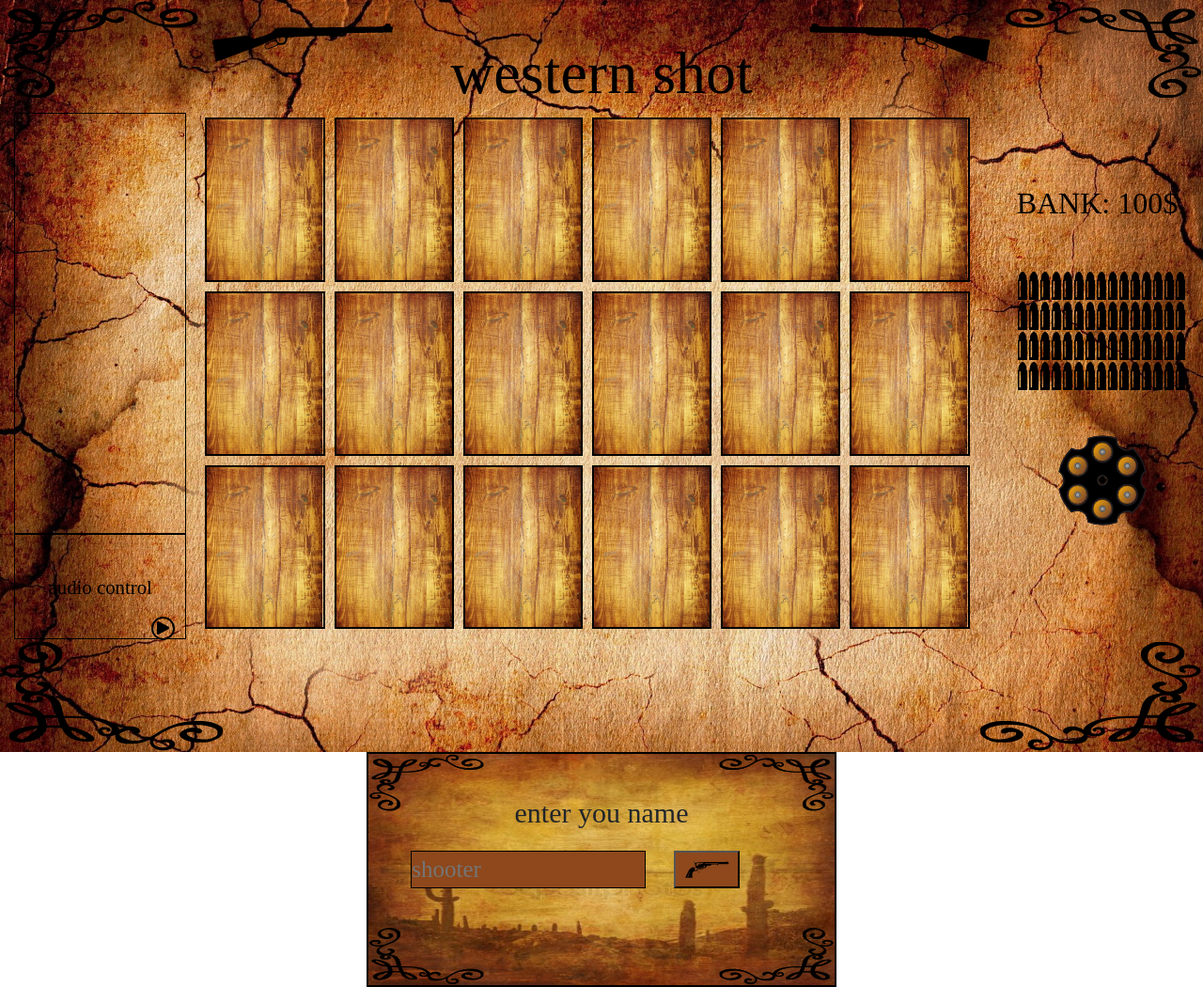
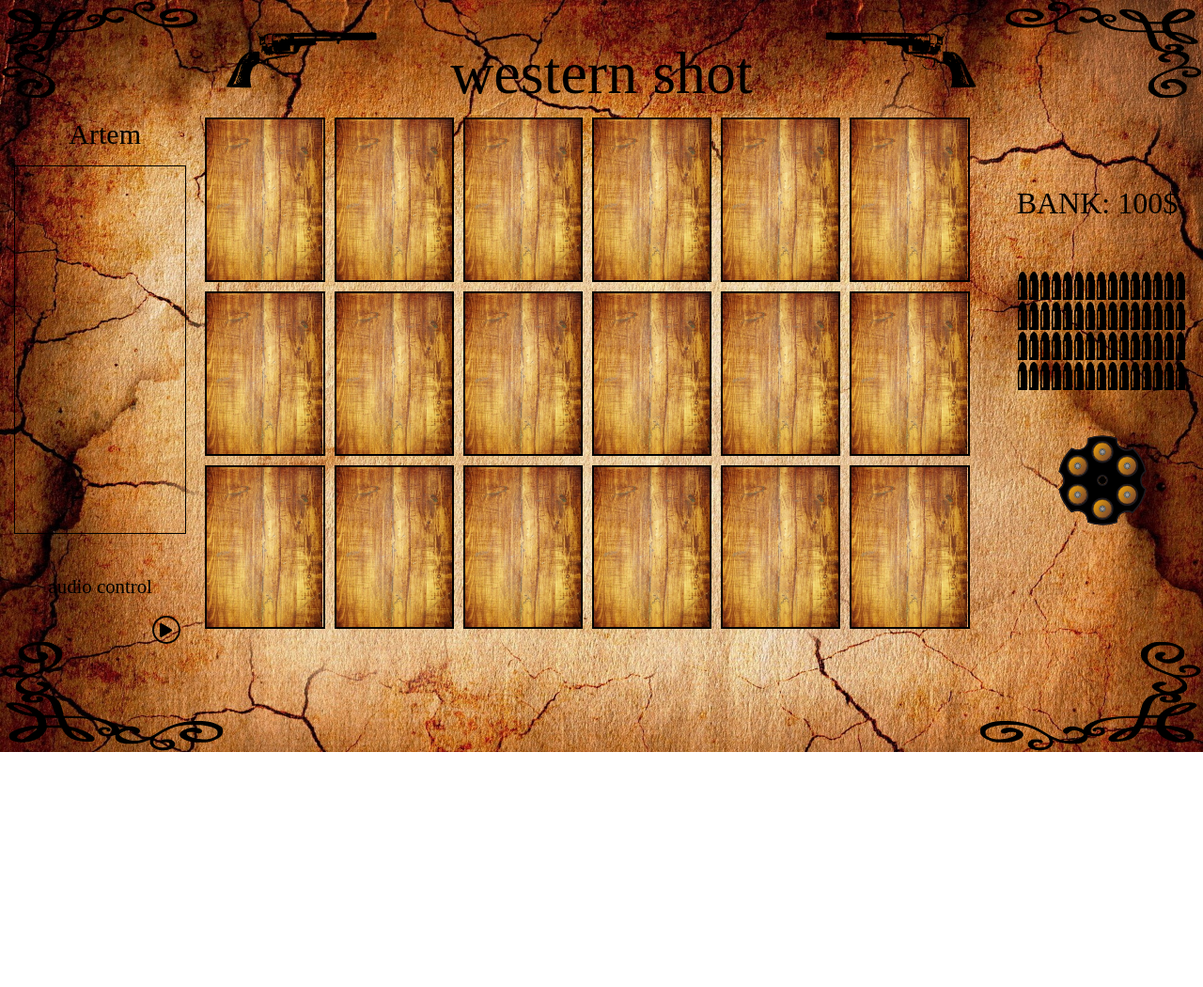
Before and after one commit to Cestrus/westernshot, a plain HTML site: page index.html in a window 1280 px wide. Shown: the whole page at 94% size. After the commit the page ends 800 px from the top, so only its background shows below. Drawn offline with nearby package versions, Linux system fonts and the light colour scheme; a web font is replaced by a local one.

Commit message:
fixed layout startModal window

```diff
--- a/index.html
+++ b/index.html
@@ -9,6 +9,7 @@
 </head>
 <body>
 	<div class="container-fluid myContainer">
+<!-- TITLE -->
 		<div class="row myRow-1">
 			<div class="col-md-2 corner corner--l-t"></div>
 			<div class="col-md-2 top-gun-left"></div>
@@ -18,9 +19,11 @@
 			<div class="col-md-2 top-gun-right"></div>
 			<div class="col-md-2 corner corner--r-t"></div>
 		</div>
+<!-- GAME PLACE	-->
 		<div class="row myRow-2">
 			<div class="col-md-2 ">
 				<div class="left-side">
+					<div class="shooterName "><p>Artem</p></div>
 					<div class="recordTable"></div>
 					<div class="audioPlayer"></div>
 				</div>
@@ -38,6 +41,7 @@
 				<div class="gun"></div>
 			</div>
 		</div>
+<!-- FOOTER -->
 		<div class="row myRow-1">
 			<div class="col-md-3 corner corner--l-b"></div>
 			<div class="col-md-6">
@@ -47,7 +51,7 @@
 		</div>
 	</div>
 
-	<!-- Стартовое модальное окно -->
+<!-- Стартовое модальное окно -->
 	<div class="myModal container-fluid" data-modal="1">
 		<div class="row row-modal-1">
 			<div class="col-md-3 corner-modal"></div>
@@ -56,20 +60,11 @@
 		</div>
 		<div class="row row-modal-2 no-gutters">
 			<div class="col-md-8 align-self-center ">
-				<input class="inputModal" type="text" placeholder="shooter">
-<!--				<input type="text" class="form-control inputModal" placeholder="shooter" aria-describedby="button-addon2">-->
+				<input class="inputModal" type="text" placeholder="shooter" maxlength="8">
 			</div>
-			<div class="input-group-append col-md-4 align-self-center">
+			<div class="col-md-4 align-self-center input-group-append">
 				<button class="btn-modal"></button>
-<!--				<button class="btn btn-outline-secondary btn-modal" type="button" id="button-addon2">Кнопка</button>-->
 			</div>
-
-<!--			<div class="col-md-8 align-self-center">-->
-<!--				<input class="inputModal" type="text" placeholder="shooter">-->
-<!--			</div>-->
-<!--			<div class="col-md-4 align-self-center">-->
-<!--				<button class="btn-modal"></button>-->
-<!--			</div>-->
 		</div>
 		<div class="row row-modal-1">
 			<div class="col-md-3 corner-modal corner-modal--l-b"></div>
--- a/js/audioPlayer.js
+++ b/js/audioPlayer.js
@@ -27,7 +27,7 @@ export class audioPlayer {
 	// 	});
 	// }
 	clickAudio(){
-		if(this.btnAudio.classList.contains('btnAudio-pause')){
+		if(this.btnAudio.classList.contains('btnAudio-play')){
 			this.audioTtrack.loop = true;
 			this.audioTtrack.play();
 		}
--- a/style/audioPlayer.css
+++ b/style/audioPlayer.css
@@ -1,8 +1,6 @@
 .audioPlayer{
 	width: 100%;
 	height: 20%;
-	border: 1px solid black;
-	box-sizing: border-box;
 }
 .audioPlayer p{
 	font-family: 'Western Dead';
@@ -15,11 +13,11 @@
 
 }
 .btnAudio{
-	height: 25px;
-	width: 25px;
+	height: 30px;
+	width: 30px;
 	border: 2px solid black;
 	border-radius: 50%;
-	background-size: 60%;
+	background-size: 50%;
 	background-position: 50%;
 	background-repeat: no-repeat;
 
--- a/style/recordTable.css
+++ b/style/recordTable.css
@@ -1,6 +1,22 @@
+.shooterName{
+	width: 100%;
+	height: 10%;
+	font-family: 'Western Dead';
+	color: black;
+}
+.shooterName p{
+	margin: 0;
+	padding: 0;
+	margin-left: 10px;
+	font-size: 30px;
+	text-align: center;
+
+}
 .recordTable{
 	width: 100%;
-	height: 80%;
+	height: 70%;
 	border: 1px solid black;
 	box-sizing: border-box;
+	font-family: 'Western Dead';
+	font-size: 30px;
 }
--- a/style/startModal.css
+++ b/style/startModal.css
@@ -1,4 +1,5 @@
 .myModal{
+	position: absolute;
 	width: 500px;
 	height: 250px;
 	border: 2px solid black;
@@ -8,6 +9,12 @@
 	font-family: 'Western Dead';
 	font-size: 30px;
 	text-align: center;
+
+	opacity: 0;
+	visibility: hidden;
+	z-index: 30;
+	top: calc(50vh - 125px);
+	left: calc(50vw - 250px);
 }
 p{
 	margin-top: 40px;
@@ -30,14 +37,15 @@ p{
 	transform: rotate(180deg);
 }
 .inputModal{
+	display: inline-block;
 	height: 40px;
 	width: 250px;
 	background-color: rgb(142, 72, 28);
 	font-family: 'Western Dead';
 	font-size: 25px;
-	margin: 0 0 5px auto;
-	padding: 0;
+	margin: 0 0 5px 70px;
 	border: 1px solid black;
+	padding-left: 10px;
 }
 .btn-modal{
 	height: 40px;
@@ -50,3 +58,17 @@ p{
 	background-image: url("../img/other/btn-gun.svg");
 	background-repeat: no-repeat;
 }
+.overlay{
+	opacity: 0.2;
+	visibility: hidden;
+
+	position: fixed;
+	left: 0;
+	top: 0;
+	width: 100%;
+	height: 100%;
+	z-index: 20;
+	transition: all 0.3s;
+
+
+}
--- a/style/title.css
+++ b/style/title.css
@@ -5,13 +5,15 @@
 	color: black;
 }
 .top-gun-left{
-	background-image: url("../img/other/shotgun.svg");
-	background-position: top;
+	background-image: url("../img/other/btn-gun.svg");
+	background-position: center;
+	background-size: contain;
 	background-repeat: no-repeat;
 }
 .top-gun-right{
-	background-image: url("../img/other/shotgun.svg");
+	background-image: url("../img/other/btn-gun.svg");
 	transform: scaleX(-1);
-	background-position: top;
+	background-position: center;
+	background-size: contain;
 	background-repeat: no-repeat;
 }
```
Also changed, not shown: js/startModal.js (added).
